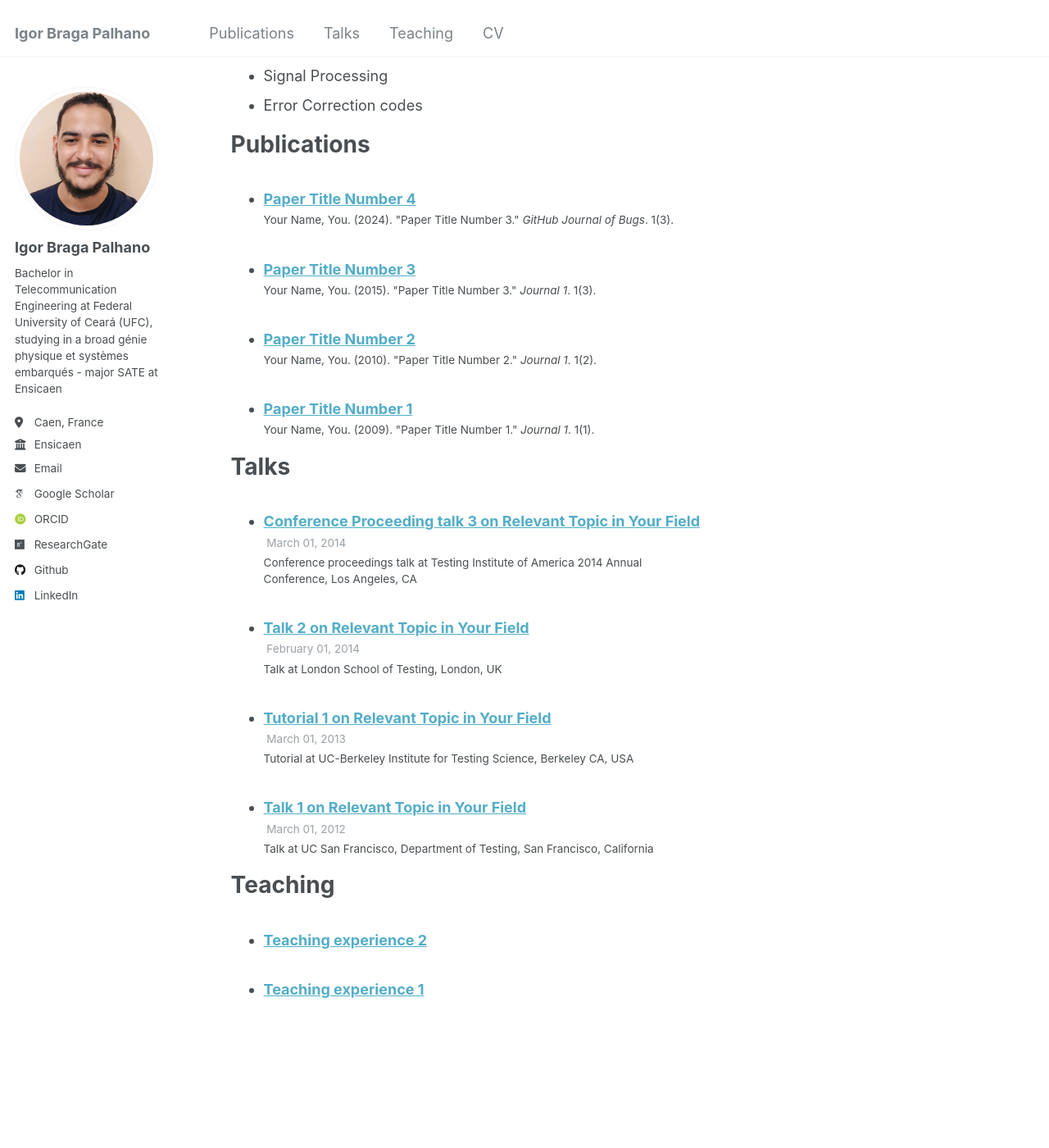
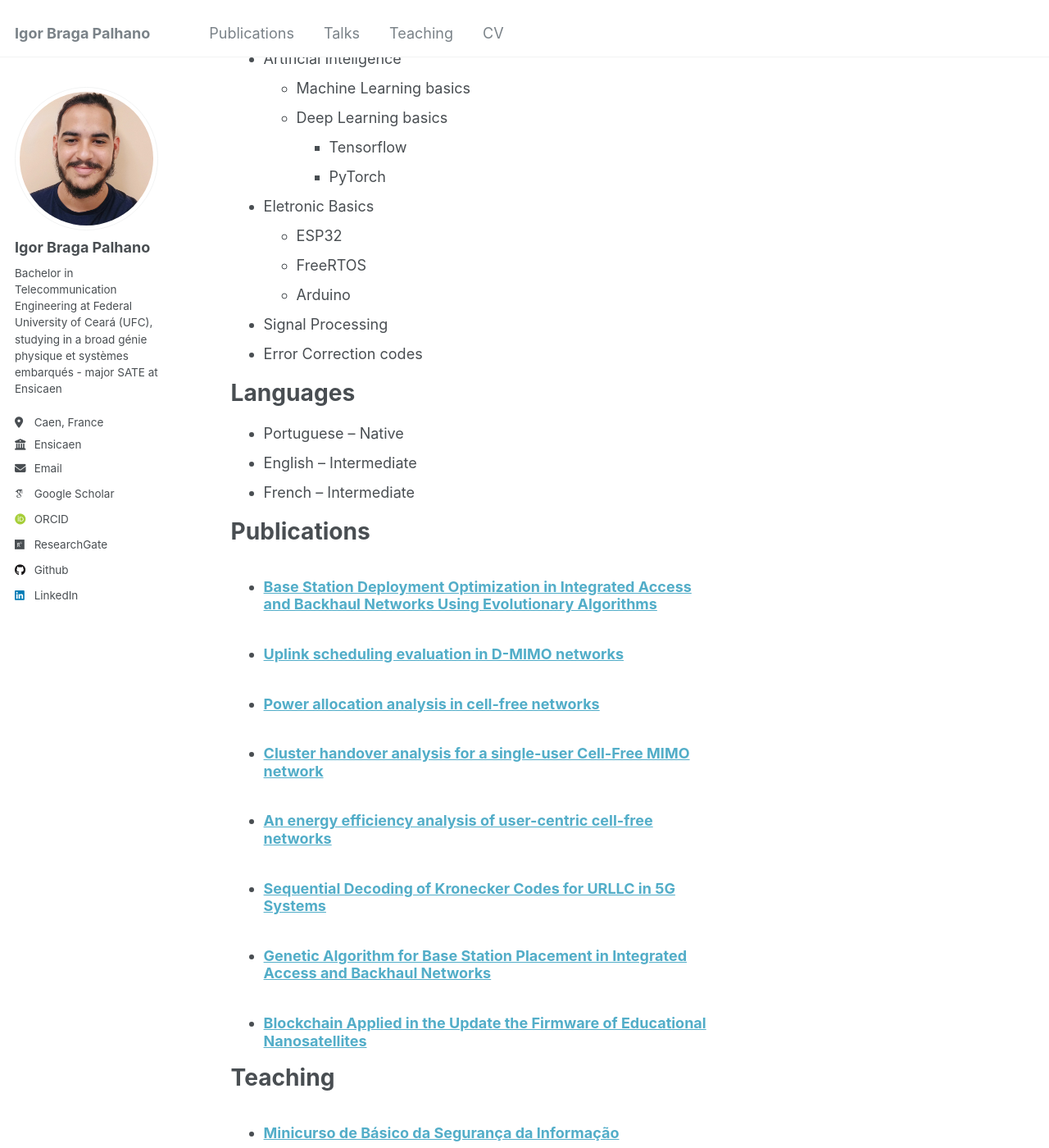
Before and after one commit to italoguedess/italoguedess.github.io, a Jekyll site: the page built from _pages/cv.md, in a window 1280 px wide and 1400 px high, scrolled down 1539 px. Shown: the whole window at 82% size. Built offline with Jekyll 4.4.1, drawn with Linux system fonts in a browser that asks for light colours; some web fonts are replaced; some of the changed text lies outside the part shown.

Commit message:
publications and lectures

```diff
--- a/_config.yml
+++ b/_config.yml
@@ -80,8 +80,7 @@ publication_category:
   manuscripts:
     title: 'Journal Articles'
   conferences:
-    title: 'Conference Papers'
-    title: 'Conference Posters'
+    title: 'Conference Works'
 
 # Site Settings
 teaser                   :  # filename of teaser fallback teaser image placed in /images/, .e.g. "500x300.png"
--- a/_pages/cv.md
+++ b/_pages/cv.md
@@ -31,6 +31,16 @@ Work experience
   * Duties included: Study and present state-of-the-art technologies about Cell-free networks
   * Supervisor: Prof. Dr.-Ing. Yuri Carvalho Barbosa Silva (UFC, Brazil)
 
+Prizes
+======
+* Best Paper Award in the “Telecommunications” category at the Workshop on Communication Networks and Power Systems 2023 (WCNPS'23), Workshop on Communication Networks and Power Systems. -- 2023
+* Bronze medal in the 3rd Elon Lages Lima Competition, Brazilian Mathematical Society (SBM). -- 2022
+* Honorable mention at the 2nd Elon Lages LIma Competition, Brazilian Mathematical Society (SBM). -- 2021
+* Honorable mention at the Kangaroo Math Olympics, Association Kangourou sans Frontières. -- 2019
+* Silver medal in the Brazilian Astronomy and Astronautics Olympiad (OBA), UFSCar. -- 2018
+* Gold medal in the Brazilian Geography Olympiad (OBG), Unifal. -- 2018
+
+
 Skills
 ======
 * Techinical/Scientific Writting
@@ -58,17 +68,27 @@ Skills
 * Signal Processing
 * Error Correction codes
 
+
+Languages
+======
+* Portuguese -- Native
+* English -- Intermediate
+* French -- Intermediate
+
 Publications
 ======
   <ul>{% for post in site.publications reversed %}
     {% include archive-single-cv.html %}
   {% endfor %}</ul>
 
+
+<!--
 Talks
 ======
   <ul>{% for post in site.talks reversed %}
     {% include archive-single-talk-cv.html  %}
   {% endfor %}</ul>
+-->
 
 Teaching
 ======
--- a/_pages/publications.html
+++ b/_pages/publications.html
@@ -4,14 +4,16 @@ title: "Publications"
 permalink: /publications/
 author_profile: true
 ---
-
+<!--
 {% if site.author.googlescholar %}
   <div class="wordwrap">You can also find my articles on <a href="{{site.author.googlescholar}}">my Google Scholar profile</a>.</div>
 {% endif %}
+-->
 
 {% include base_path %}
 
 <!-- New style rendering if publication categories are defined -->
+
 {% if site.publication_category %}
   {% for category in site.publication_category  %}
     {% assign title_shown = false %}
--- a/_publications/2009-10-01-paper-title-number-1.md
+++ /dev/null
@@ -1,14 +0,0 @@
----
-title: "Paper Title Number 1"
-collection: publications
-category: manuscripts
-permalink: /publication/2009-10-01-paper-title-number-1
-excerpt: 'This paper is about the number 1. The number 2 is left for future work.'
-date: 2009-10-01
-venue: 'Journal 1'
-slidesurl: 'http://academicpages.github.io/files/slides1.pdf'
-paperurl: 'http://academicpages.github.io/files/paper1.pdf'
-citation: 'Your Name, You. (2009). &quot;Paper Title Number 1.&quot; <i>Journal 1</i>. 1(1).'
----
-
-The contents above will be part of a list of publications, if the user clicks the link for the publication than the contents of section will be rendered as a full page, allowing you to provide more information about the paper for the reader. When publications are displayed as a single page, the contents of the above "citation" field will automatically be included below this section in a smaller font.
--- a/_publications/2010-10-01-paper-title-number-2.md
+++ /dev/null
@@ -1,14 +0,0 @@
----
-title: "Paper Title Number 2"
-collection: publications
-category: manuscripts
-permalink: /publication/2010-10-01-paper-title-number-2
-excerpt: 'This paper is about the number 2. The number 3 is left for future work.'
-date: 2010-10-01
-venue: 'Journal 1'
-slidesurl: 'http://academicpages.github.io/files/slides2.pdf'
-paperurl: 'http://academicpages.github.io/files/paper2.pdf'
-citation: 'Your Name, You. (2010). &quot;Paper Title Number 2.&quot; <i>Journal 1</i>. 1(2).'
----
-
-The contents above will be part of a list of publications, if the user clicks the link for the publication than the contents of section will be rendered as a full page, allowing you to provide more information about the paper for the reader. When publications are displayed as a single page, the contents of the above "citation" field will automatically be included below this section in a smaller font.
--- a/_publications/2015-10-01-paper-title-number-3.md
+++ /dev/null
@@ -1,14 +0,0 @@
----
-title: "Paper Title Number 3"
-collection: publications
-category: manuscripts
-permalink: /publication/2015-10-01-paper-title-number-3
-excerpt: 'This paper is about the number 3. The number 4 is left for future work.'
-date: 2015-10-01
-venue: 'Journal 1'
-slidesurl: 'http://academicpages.github.io/files/slides3.pdf'
-paperurl: 'http://academicpages.github.io/files/paper3.pdf'
-citation: 'Your Name, You. (2015). &quot;Paper Title Number 3.&quot; <i>Journal 1</i>. 1(3).'
----
-
-The contents above will be part of a list of publications, if the user clicks the link for the publication than the contents of section will be rendered as a full page, allowing you to provide more information about the paper for the reader. When publications are displayed as a single page, the contents of the above "citation" field will automatically be included below this section in a smaller font.
--- /dev/null
+++ b/_publications/2022-12-16-iaa-edilson.md
@@ -0,0 +1,22 @@
+---
+title: "Blockchain Applied in the Update the Firmware of Educational Nanosatellites"
+collection: publications
+category: conferences
+permalink: /publication/IAA2022Blockchain
+excerpt: 'Blockchain, Educational Nanosatellites, Ground Station, Cubesat'
+date: 2022-12-16
+venue: '3rd IAA Latin American Symposium on Small Satellites (IAA-LA 2022)'
+paperurl: 'https://zenodo.org/records/7448760'
+citation: ''
+---
+
+**Abstract**:
+Space has increasingly attracted the attention of governments, large industries, and universities. One of the most popular strategies in recent years has been the adop- tion of nanosatellites to fulfill different missions, which can work alone or in constellations. Universities appear in the spotlight among the nanosatellite launch agents, with more than 600 launches until 2022.
+
+Updating the firmware of satellites or nanosatellites in orbit is always challenging, as the device needs to be visible to ground sta-
+tions to receive data packets at an average of 10 minutes per pass. The firmware image is shredded and shipped until all the firmware can be mounted and the system completes the update. In this process, the data packet can be corrupted by natural
+phenomena or intentionally by intruders, and a new request will have to be redone. In general, universities have low financial resources to access Earth Stations frequently, and their projects are only protected if they can correct a firmware defect in the or-
+biting nanosatellite.
+
+This work presents a proposal to decentralize the use of ground stations to update the firmware of university nanosatellites. We proposed a consortium between universities and institutions to create a decentralized structure for providing firmware updates. For this, we propose using Blockchain technology and the concept of smart contracts to govern the process and diffusion of the new firmware throughout the consortium’s network of satellites. We use the Hyperledger Besu Blockchain to create an Ethereum client and allow CubeSats to access the servers to make firmware update requests. In practice, the nanosatellite does not request only to its home stations but to any station on the network and relies on encrypted transactions to bring security to the procedure. The result is a faster propagation speed of firmware for each CubeSat. Our proposal still involves the creation of a token called GS-BC with a value of 10 percent of ETH to govern the monetization of the service. The result shows the feasibility for universities and small and medium-sized companies to access the service without incurring huge expenses. The system also rewards institutions with earth
+stations, generating a new incoming source.
--- /dev/null
+++ b/_publications/2023-11-31-wcnps-Italo.md
@@ -0,0 +1,13 @@
+---
+title: "Genetic Algorithm for Base Station Placement in Integrated Access and Backhaul Networks"
+collection: publications
+category: conferences
+permalink: /publication/WCNPS2023GA
+excerpt: 'Integrated Access Backhaul, Genetic Algorithms, Fifith Generation, Base Station Deployment'
+date: 2023-11-31
+venue: 'Workshop on Communication Networks and Power Systems'
+paperurl: 'https://ieeexplore.ieee.org/document/10344585'
+citation: ''
+---
+**Abstract:**
+Fifth Generation networks aim to enhance many areas over their predecessor, the Fourth Generation, namely data rate increase, latency reduction, and spectrum usage efficiency. That is achieved through many techniques, such as network densification and the usage of Millimeter Wave, which introduce many new challenges in deployment. In this context, Integrated Access and Backhaul (IAB) technology is meant to increase these networks' flexibility and viability due to its cost-effectiveness, fast deployment, and easy maintenance. In this paper, we investigated the cost-effectiveness of IAB networks in terms of Spectral Efficiency (SE) by comparing, through simulation results, different scenarios with varying quantities of IAB nodes, to a benchmark one containing only Macro Base Stations (MBSs). For this purpose, the network deployment was optimized using a Genetic Algorithm (GA) in order to compare the different scenarios in a fair manner. The results have shown that the introduction of a number of IAB nodes into the network allows us to attain promising cost-efficiency trade-offs, achieving considerably reduced costs at the expense of minor reductions in performance.
--- /dev/null
+++ b/_publications/2023-12-01-wcnps-igor.md
@@ -0,0 +1,13 @@
+---
+title: "Sequential Decoding of Kronecker Codes for URLLC in 5G Systems"
+collection: publications
+category: conferences
+permalink: /publication/WCNPS23Kron
+excerpt: 'Kronecker coding, ultra-realible low-latency communication, massive machine-type communication, Error Correction Code'
+date: 2023-12-01
+venue: 'Workshop on Communication Networks and Power Systems'
+paperurl: 'https://ieeexplore.ieee.org/document/10345281'
+citation: ''
+---
+**Abstract:**
+Kronecker coding is a multi-linear coding technique that offers high adaptability code rate modification and which works well with shorter block lengths, the being an attractive solution for ultra-reliable low-latency communication scenarios present in beyond fifth generation and in sixth generation. This paper presents a new decoding algorithm called multiple least-squares Kronecker factorization decoder, which efficiently exploits the structure of Kronecker code. The proposed algorithm was tested via Monte Carlo simulations, considering Rayleigh and additive white Gaussian noise channels in a single-input-single-output system. For the additive white Gaussian noise channel, the proposed algorithm got a better performance than a low density parity check coding scheme at the same code rate and offered an $$E_b/N_0$$ gain of nearly $$7$$ dB for a target bit error ratio (BER) of $$10^{−3}$$ . For the Rayleigh fading channel scenario, a BER of $$10^{-3}$$ is observed at $$16$$ dB of signal-to-noise ratio.
--- a/_publications/2024-02-17-paper-title-number-4.md
+++ /dev/null
@@ -1,13 +0,0 @@
----
-title: "Paper Title Number 4"
-collection: publications
-category: conferences
-permalink: /publication/2024-02-17-paper-title-number-4
-excerpt: 'This paper is about fixing template issue #693.'
-date: 2024-02-17
-venue: 'GitHub Journal of Bugs'
-paperurl: 'http://academicpages.github.io/files/paper3.pdf'
-citation: 'Your Name, You. (2024). &quot;Paper Title Number 3.&quot; <i>GitHub Journal of Bugs</i>. 1(3).'
----
-
-The contents above will be part of a list of publications, if the user clicks the link for the publication than the contents of section will be rendered as a full page, allowing you to provide more information about the paper for the reader. When publications are displayed as a single page, the contents of the above "citation" field will automatically be included below this section in a smaller font.
--- /dev/null
+++ b/_publications/2024-10-13-sbrt-cezar.md
@@ -0,0 +1,14 @@
+---
+title: "An energy efficiency analysis of user-centric cell-free networks"
+collection: publications
+category: conferences
+permalink: /publication/sbrt2024EE
+excerpt: 'User-centric cell-free, Energy Efficiency, Sixth Generation'
+date: 2024-10-13
+venue: 'Simpósio Brasileiro de Telecomunicações e Processamento de Sinais'
+paperurl: 'https://biblioteca.sbrt.org.br/articles/4744'
+citation: ''
+---
+
+**Abstract**:
+This paper analyzes the energy efficiency of a user-centric cell-free network with a single user in uplink. The power consumption model considers the power consumed at the access points, at the user, and through the fronthaul links. Both capacity and energy efficiency are evaluated for different cluster sizes, and a classical cellular setup is adopted as benchmark. Numerical results show that the cell-free setup with all access points is less energy efficiency than the cellular setup, but delivers larger capacity. Besides, by limiting the cluster size, the cell-free energy efficiency is significantly improved at the cost of some affordable decrease in capacity.
--- /dev/null
+++ b/_publications/2024-10-13-sbrt-jv.md
@@ -0,0 +1,14 @@
+---
+title: "Cluster handover analysis for a single-user Cell-Free MIMO network"
+collection: publications
+category: conferences
+permalink: /publication/sbrt2024Handover
+excerpt: 'Cell-free network, Handover, User-centric cluster'
+date: 2024-10-13
+venue: 'Simpósio Brasileiro de Telecomunicações e Processamento de Sinais'
+paperurl: 'https://biblioteca.sbrt.org.br/articles/4727'
+citation: ''
+---
+
+**Abstract**:
+This paper addresses the handover dynamics of a moving user equipment in a typical user-centric cell-free network, with access points connected to a central processing unit and spread over a coverage area. The analysis is based on three different access point cluster strategies. We analyze the signal-tonoise ratio experienced by the user equipment during its mobility, and also the number of handover events, i.e., when the user equipment changes it as master access point. Simulation results indicate that a cluster with fewer access points performs almost as well as the extreme case of all access points serving user equipment.
--- /dev/null
+++ b/_publications/2024-10-13-sbrt-matheus.md
@@ -0,0 +1,14 @@
+---
+title: "Power allocation analysis in cell-free networks"
+collection: publications
+category: conferences
+permalink: /publication/sbrt2024powercontrol
+excerpt: 'Power Control, Cell-free, Energy Efficiency, Co-channel Interference'
+date: 2024-10-13
+venue: 'Simpósio Brasileiro de Telecomunicações e Processamento de Sinais'
+paperurl: 'https://biblioteca.sbrt.org.br/articles/4664'
+citation: ''
+---
+
+**Abstract**:
+Power control has been used to deal with co-channel interference and energy efficiency in mobile communication systems. This work compares different power control schemes implemented in a cell-free (CF) system simulation. The approaches used are stepwise removal algorithm (SRA), fractional power control (FPC) and max power (MP). The signal-to-interference-plus-noise ratio (SINR) values indicate advantages in the use of FPC instead of SRA despite its low energy expenditure and transmitted power values shows its advantages instead of MP because of a better use of power resource.
--- /dev/null
+++ b/_publications/2024-10-13-sbrt-samuel.md
@@ -0,0 +1,14 @@
+---
+title: "Uplink scheduling evaluation in D-MIMO networks"
+collection: publications
+category: conferences
+permalink: /publication/sbrt2024scheduling
+excerpt: 'D-MIMO, Schedulers, Fariness'
+date: 2024-10-13
+venue: 'Simpósio Brasileiro de Telecomunicações e Processamento de Sinais'
+paperurl: 'https://biblioteca.sbrt.org.br/articles/4738'
+citation: ''
+---
+
+**Abstract**:
+Distributed multiple-input multiple-output (D-MIMO) networks have been studied and developed due their ability to increase the coverage area and provide more uniform data rates. The scheduling algorithms are crucial for managing radio resources efficiently and ensuring a higher quality of service. This work then investigates the performance of three scheduling algorithms, each one with different selection criteria. The numerical results indicate that the enhanced subset greedy performs better than the other algorithms in terms of average sum rate for most access point arrangements; however, it has lower fairness than the other schedulers.
--- /dev/null
+++ b/_publications/2024-12-14-sbrt-Italo.md
@@ -0,0 +1,14 @@
+---
+title: "Base Station Deployment Optimization in Integrated Access and Backhaul Networks Using Evolutionary Algorithms"
+collection: publications
+category: conferences
+permalink: /publication/sbrt2024GA
+excerpt: 'Integrated Access and backhaul, base station deployment, evolutionary algorithms, spectral efficiency'
+date: 2024-12-14
+venue: 'Simpósio Brasileiro de Telecomunicações e Processamento de Sinais'
+paperurl: '10.14209/sbrt.2024.1571036510'
+citation: ''
+---
+
+**Abstract**:
+Integrated access and backhaul networks are a good solution for fifth generation networks, due to its potential to increase the bandwidth used for wireless connections and a low implementation cost compared to other solutions. In order to solve the problem of positioning bases, in the proposed work we optimized an Integrated access and backhaul network to increase the spectral efficiency for different proportions of macros and small base stations and, for this, we used genetic algorithm and particle swarm optimization. The results obtained show that for all scenarios it is possible to obtain a high spectral efficiency, however, for scenarios with low proportions of small base stations, genetic algorithm shows high performance, while in the scenario of high proportions particle swarm optimization converges to values close to those of genetic algorithm. Thus, we conclude that the algorithms used solve the proposed problem and that for a high proportion of small base station, particle swarm optimization becomes an attractive solution due to its high proximity to the results obtained via genetic algorithm and its lower computational complexity.
--- a/_teaching/2014-spring-teaching-1.md
+++ /dev/null
@@ -1,20 +0,0 @@
----
-title: "Teaching experience 1"
-collection: teaching
-type: "Undergraduate course"
-permalink: /teaching/2014-spring-teaching-1
-venue: "University 1, Department"
-date: 2014-01-01
-location: "City, Country"
----
-
-This is a description of a teaching experience. You can use markdown like any other post.
-
-Heading 1
-======
-
-Heading 2
-======
-
-Heading 3
-======
--- a/_teaching/2015-spring-teaching-2.md
+++ /dev/null
@@ -1,20 +0,0 @@
----
-title: "Teaching experience 2"
-collection: teaching
-type: "Workshop"
-permalink: /teaching/2015-spring-teaching-1
-venue: "University 1, Department"
-date: 2015-01-01
-location: "City, Country"
----
-
-This is a description of a teaching experience. You can use markdown like any other post.
-
-Heading 1
-======
-
-Heading 2
-======
-
-Heading 3
-======
--- /dev/null
+++ b/_teaching/2023-10-11-seleect-cs.md
@@ -0,0 +1,10 @@
+---
+title: "Minicurso de Básico da Segurança da Informação"
+collection: teaching
+type: "Workshop"
+permalink: /teaching/SELEECT2023CS
+venue: "SELEECT, UFC"
+date: 2023-11-10
+location: "Fortaleza, Brazil"
+---
+A short course (4 hours) aimed at introducing the tools of the cybersecurity defense team, as well as presenting malware and how it acts on operating systems.
```
Also changed, not shown: other parts of _pages/cv.md (+9 -1 lines), _pages/about.md (+1 -1 lines), _teaching/2023-10-11-seleect-ia.md (added, +14 -0 lines).
